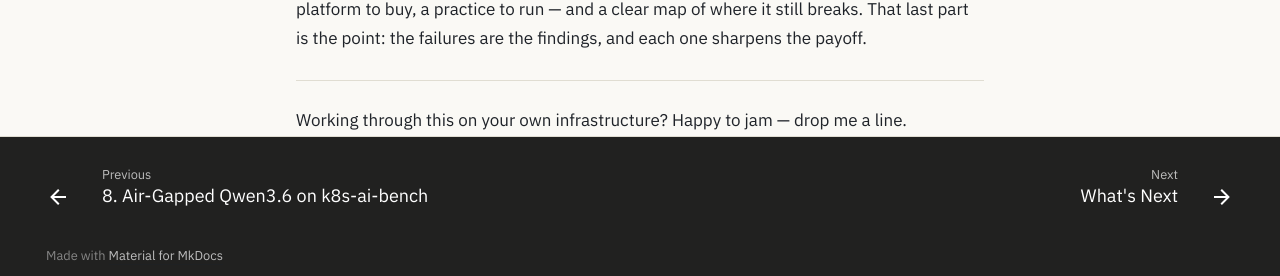
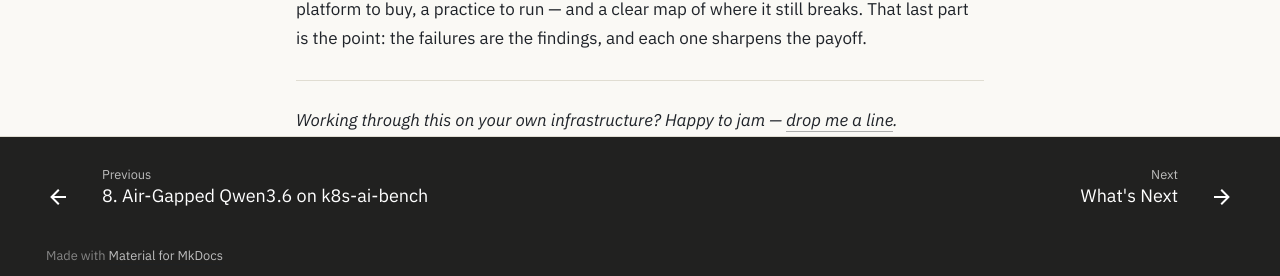
Before and after one commit to har-ki/claude-code-sre-handbook, an MkDocs documentation site: the page built from docs/handbook/09-the-context-problem.md, in a window 1280 px wide and 900 px high, scrolled down 3524 px. Shown: the part 621-897 px from the top of the window. Built offline with MkDocs 1.6.1 and Material for MkDocs 9.7.7, drawn with Linux system fonts in a browser that asks for light colours; comment, search, counter and statistics services are not loaded; part of the change alters nothing that is shown.

```diff
--- a/docs/handbook/09-the-context-problem.md
+++ b/docs/handbook/09-the-context-problem.md
@@ -62,4 +62,4 @@ By the end you'll have a worked method for constructing context for an SRE agent
 
 ---
 
-Working through this on your own infrastructure? Happy to jam — drop me a line.
+*Working through this on your own infrastructure? Happy to jam — [drop me a line](https://github.com/har-ki).*
```
